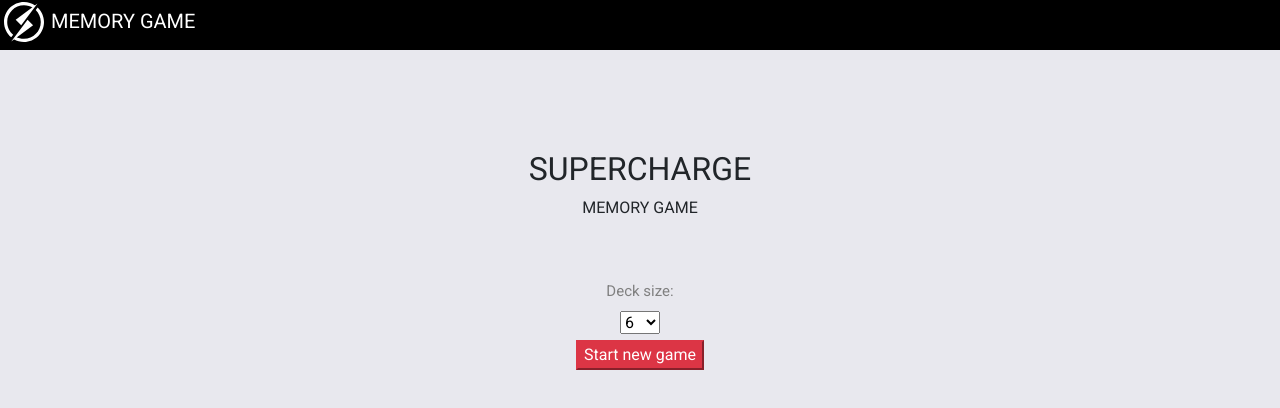
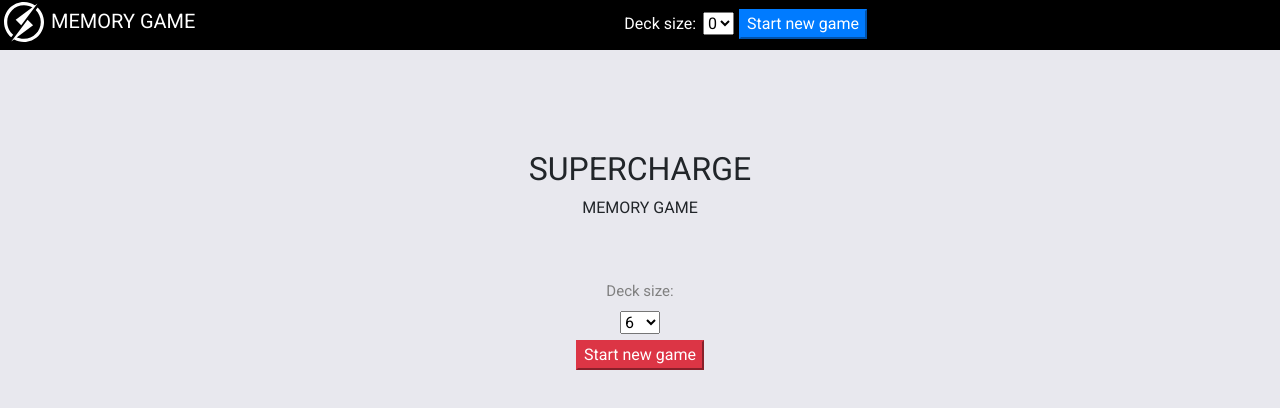
Before and after one commit to AttilaMuller/supercharge-frontend, an Angular app: page / in a window 1280 px wide. Shown: the top 408 px of the page. Built offline with nearby package versions, Linux system fonts and the light colour scheme.

Commit message:
Fixed template of navbar and added TODO for remaining feature.

```diff
--- a/src/app/navbar/navbar.component.css
+++ b/src/app/navbar/navbar.component.css
@@ -3,9 +3,9 @@
   color: white;
   text-align: center;
   height: 50px;
-  align-items: center;
   border: 1px solid black;
   display: flex;
+  align-items: center;
   justify-content: space-between;
   margin: 0 auto;
 }
@@ -39,6 +39,12 @@
   padding: 7px;
 }
 
+.form-group {
+  vertical-align: middle;
+  max-width: 50%;
+  max-height: 50%;
+}
+
 .btn-primary {
   margin-left: 5px;
 }
--- a/src/app/navbar/navbar.component.html
+++ b/src/app/navbar/navbar.component.html
@@ -4,11 +4,12 @@
     <h5>MEMORY GAME</h5>
   </div>
   <div class="form-group">
-    <!--<label for="deck-size">Deck size:</label>-->
-    <!--<select class="form-control" id="deck-size" #select>-->
-      <!--<option *ngFor="let size of deckSizes">{{size}}</option>-->
-    <!--</select>-->
-    <!--<button (click)="setDeckSize(select)" class="btn-primary">Start new game</button>-->
+    <label for="deck-size">Deck size:</label>
+    <select id="deck-size" #select>
+      <option > 0 </option>
+    </select>
+    <!--TODO enable restart from navbar too -->
+    <button class="btn-primary">Start new game</button>
   </div>
   <div></div>
 </div>
```
